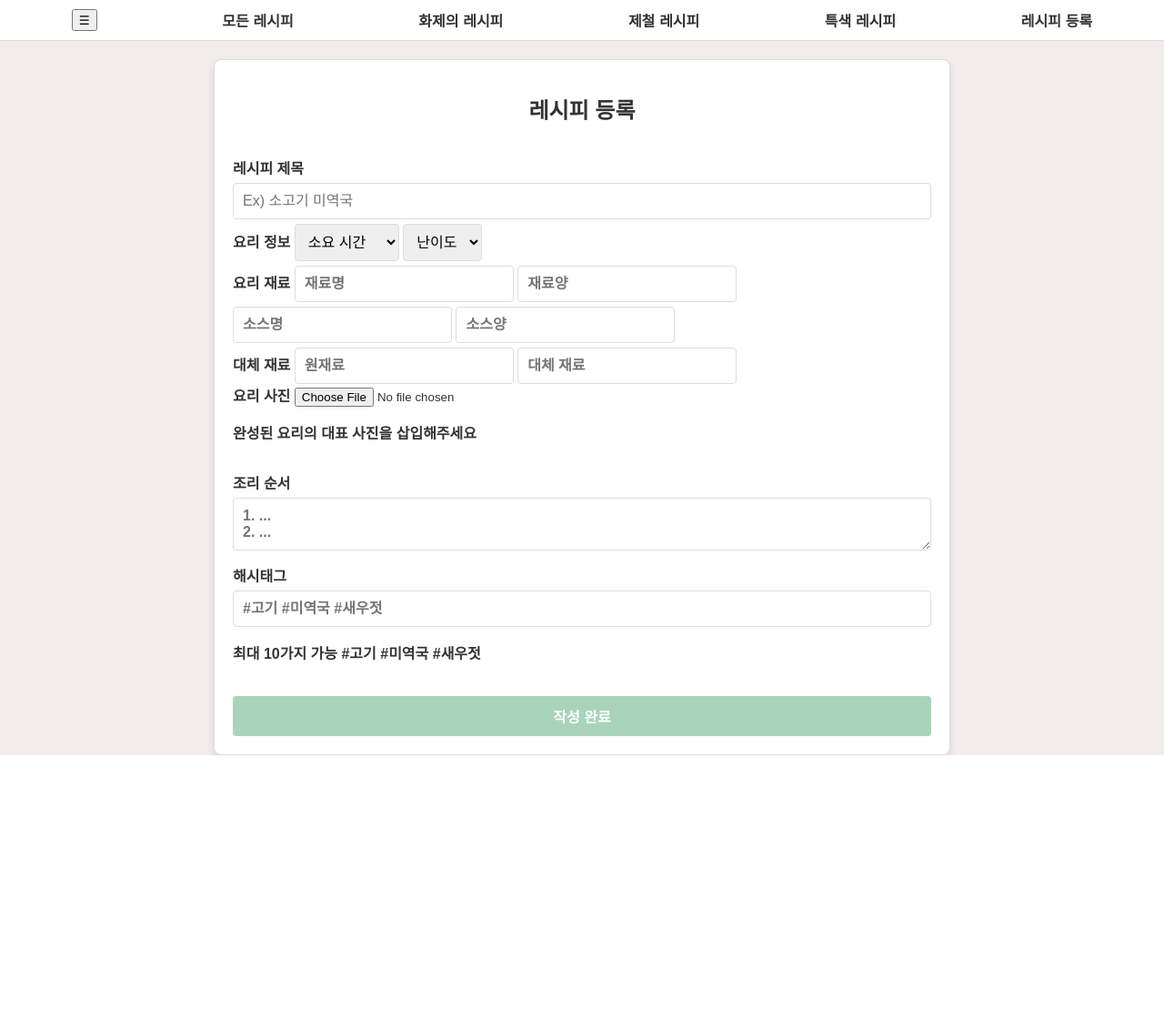
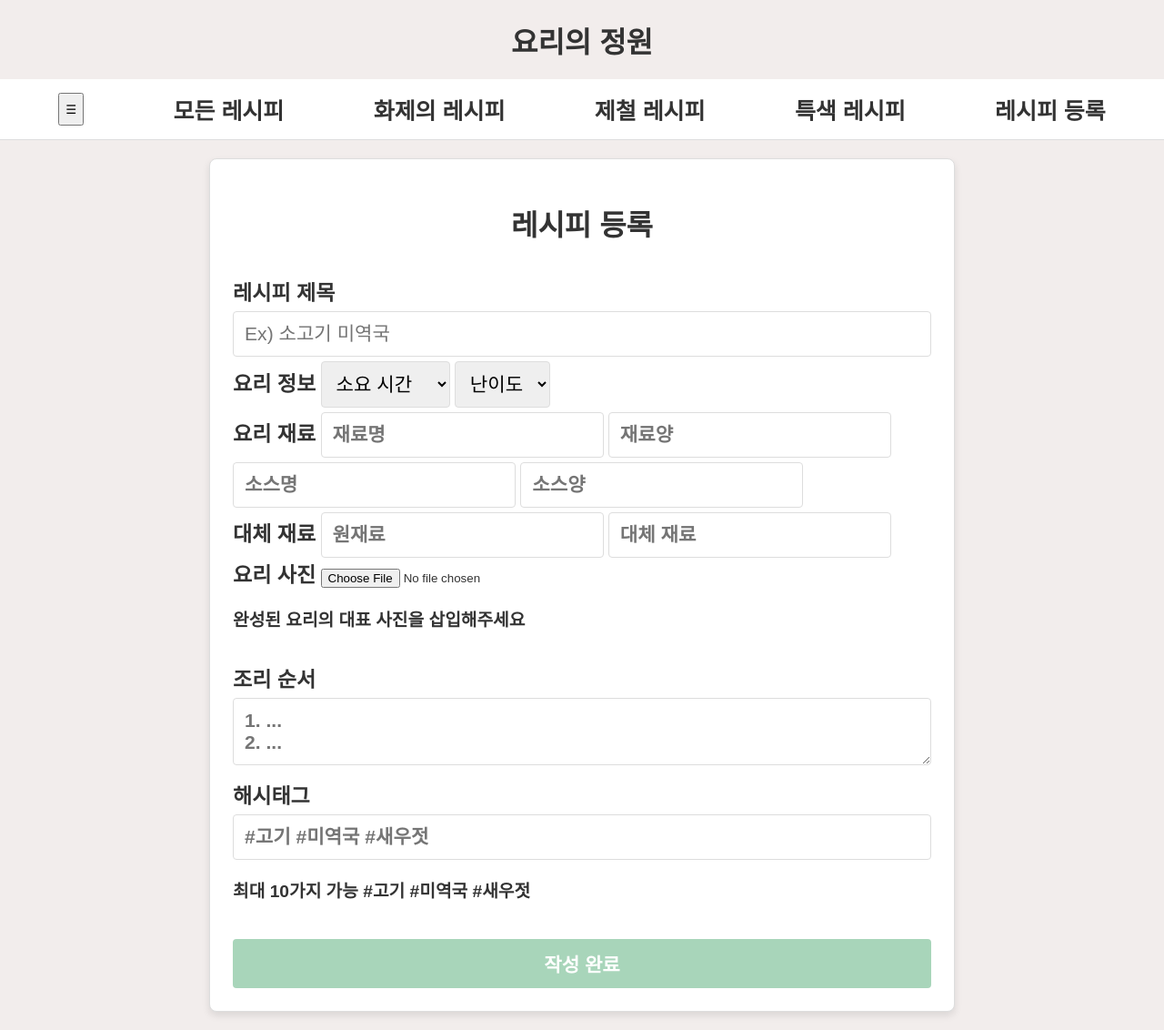
Before and after one commit to ggabaegii/RecipeRecommendation, a Flask app: page /recipe_register2 in a window 1280 px wide. Shown: the whole page at 91% size. Before the commit the page ends 830 px from the top, so only its background shows below. Run offline with Flask 3, Linux system fonts and the light colour scheme; some web fonts are replaced.

Commit message:
register2 상단바 폰트수정

```diff
--- a/backend/app/static/css/register2.css
+++ b/backend/app/static/css/register2.css
@@ -18,12 +18,13 @@ body {
   color: #333;
   margin: 0;
   padding: 0;
+  font-size: 1.2em; /* 기본 폰트 크기 키움 */
 }
 
 /* 메뉴 스타일 */
 .menu {
   background-color: #fff;
-  padding: 10px;
+  padding: 15px; /* 패딩 증가 */
   display: flex;
   justify-content: space-around;
   border-bottom: 1px solid #ddd;
@@ -33,27 +34,28 @@ body {
   text-decoration: none;
   color: #333;
   font-weight: bold;
-  font-family: 'Marcellus', serif; /* 영어 폰트 적용 */
+  font-size: 1.3em; /* 메뉴 글씨 크기 키움 */
+  font-family: 'NanumOeHarMeoNiGeurSsi', sans-serif;
 }
 
 /* 컨테이너 스타일 */
 .container {
   width: 60%;
-  margin: auto;
-  padding: 20px;
+  margin: 20px auto;
+  padding: 25px; /* 패딩 증가 */
   background-color: #fff;
   border: 1px solid #ddd;
   border-radius: 8px;
   box-shadow: 0 4px 8px rgba(0, 0, 0, 0.1);
-  margin-top: 20px;
 }
 
+/* 메인 제목 스타일 */
 h1 {
-  font-size: 24px;
+  font-size: 32px; /* 제목 폰트 크기 키움 */
   text-align: center;
   color: #333;
   margin-bottom: 20px;
-  font-family: 'Marcellus', serif; /* 영어 폰트 적용 */
+  font-family: 'NanumOeHarMeoNiGeurSsi', sans-serif;
 }
 
 /* 폼 스타일 */
@@ -62,33 +64,39 @@ form {
   flex-direction: column;
 }
 
+/* 폼 라벨 스타일 */
 label {
   font-weight: bold;
   margin-top: 15px;
-  font-family: 'NanumOeHarMeoNiGeurSsi', sans-serif; /* 외할머니 글씨 (한글) 적용 */
+  font-family: 'NanumOeHarMeoNiGeurSsi', sans-serif;
+  font-size: 1.2em; /* 라벨 폰트 크기 키움 */
 }
 
+/* 입력 필드 스타일 */
 input[type="text"], select, textarea {
-  padding: 10px;
-  font-size: 16px;
+  padding: 12px; /* 패딩 증가 */
+  font-size: 1.1em; /* 폰트 크기 키움 */
   margin-top: 5px;
   border-radius: 4px;
   border: 1px solid #ddd;
+  font-family: 'NanumOeHarMeoNiGeurSsi', sans-serif;
 }
 
+/* 텍스트 영역 스타일 */
 textarea {
   resize: vertical;
 }
 
+/* 제출 버튼 스타일 */
 button[type="submit"] {
   margin-top: 20px;
-  padding: 10px;
+  padding: 12px;
   background-color: #a8d5ba;
   border: none;
   color: white;
   font-weight: bold;
-  font-size: 16px;
+  font-size: 1.1em; /* 버튼 폰트 크기 키움 */
   cursor: pointer;
   border-radius: 4px;
-  font-family: 'NanumOeHarMeoNiGeurSsi', sans-serif; /* 외할머니 글씨 (한글) 적용 */
+  font-family: 'NanumOeHarMeoNiGeurSsi', sans-serif;
 }
--- a/backend/app/templates/recipe_register2.html
+++ b/backend/app/templates/recipe_register2.html
@@ -11,6 +11,7 @@
     <link rel="stylesheet" href="{{ url_for('static', filename='css/register2.css') }}">
 </head>
 <body>
+  <h1 class="korean-font main-title">요리의 정원</h1>
     <!-- 메뉴 네비게이션 -->
     <nav class="menu">
         <button class="menu-toggle">☰</button>
```
Also changed, not shown: backend/app/static/css/register.css (+13 -5 lines), backend/app/templates/recipe_register.html (line endings or trailing spaces).
